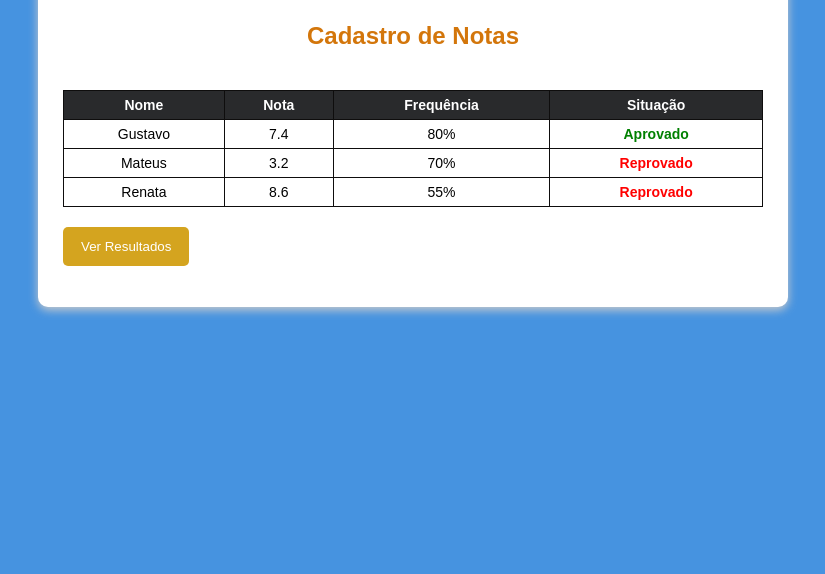
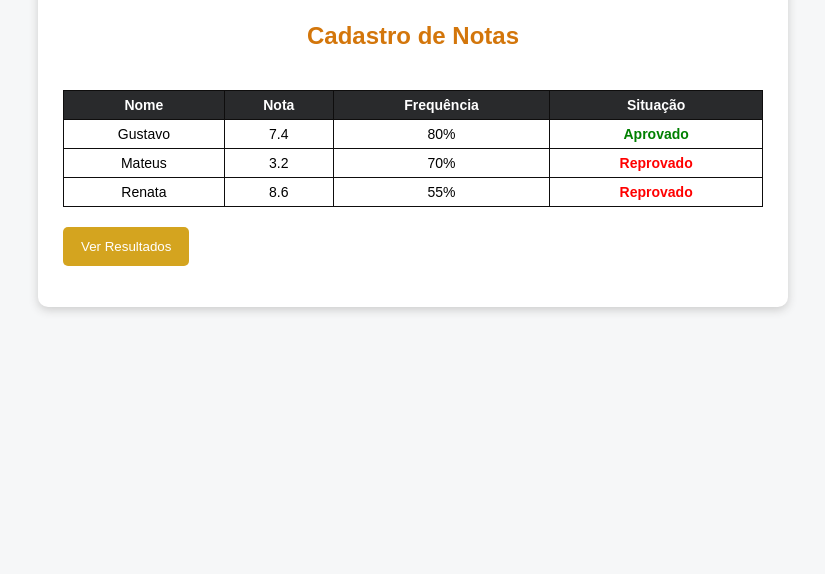
Before and after one commit to rayane06087904-tech/sistema-escolar, a plain HTML site: page index.html in a window 1280 px wide. Shown: the part 226-800 px from the top of the page, without its empty margins (227-1052 px from the left). Drawn offline with Linux system fonts and the light colour scheme.

Commit message:
atualizando

```diff
--- a/style.css
+++ b/style.css
@@ -1,6 +1,6 @@
 body {
     font-family: Arial, sans-serif;
-    background-color: #4693e0;
+    background-color: #f6f7f8;
     margin: 0;
     padding: 30px;
 }
```
